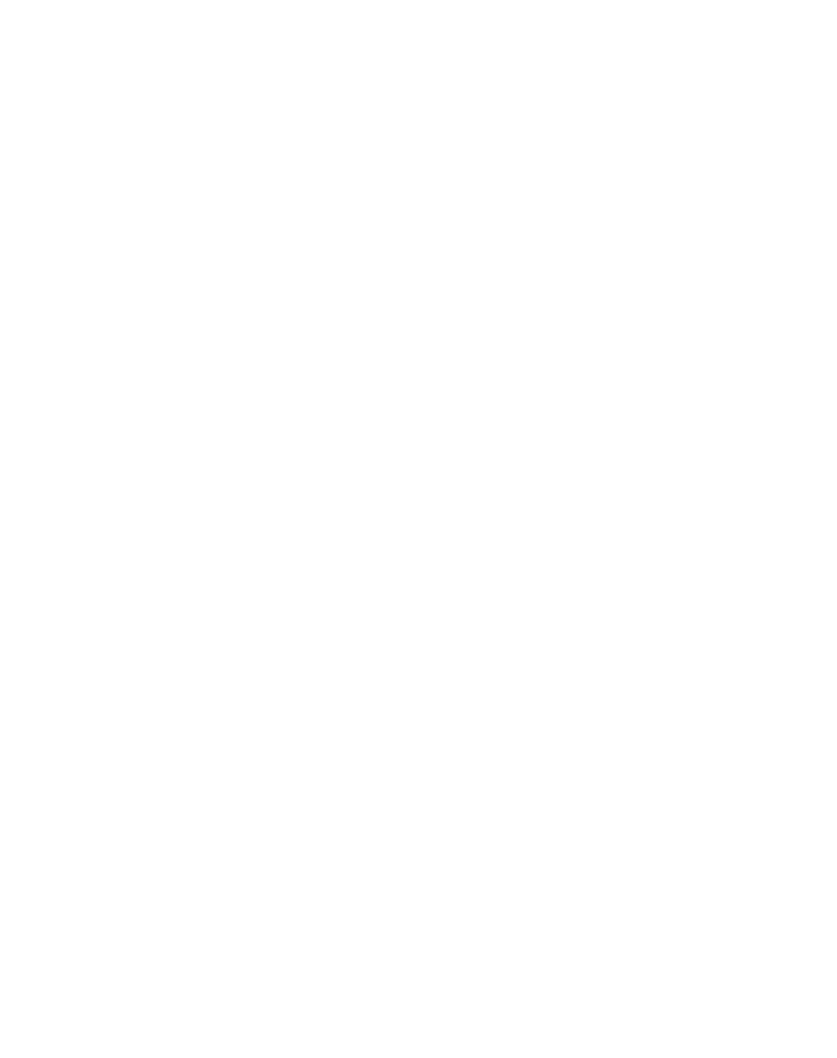
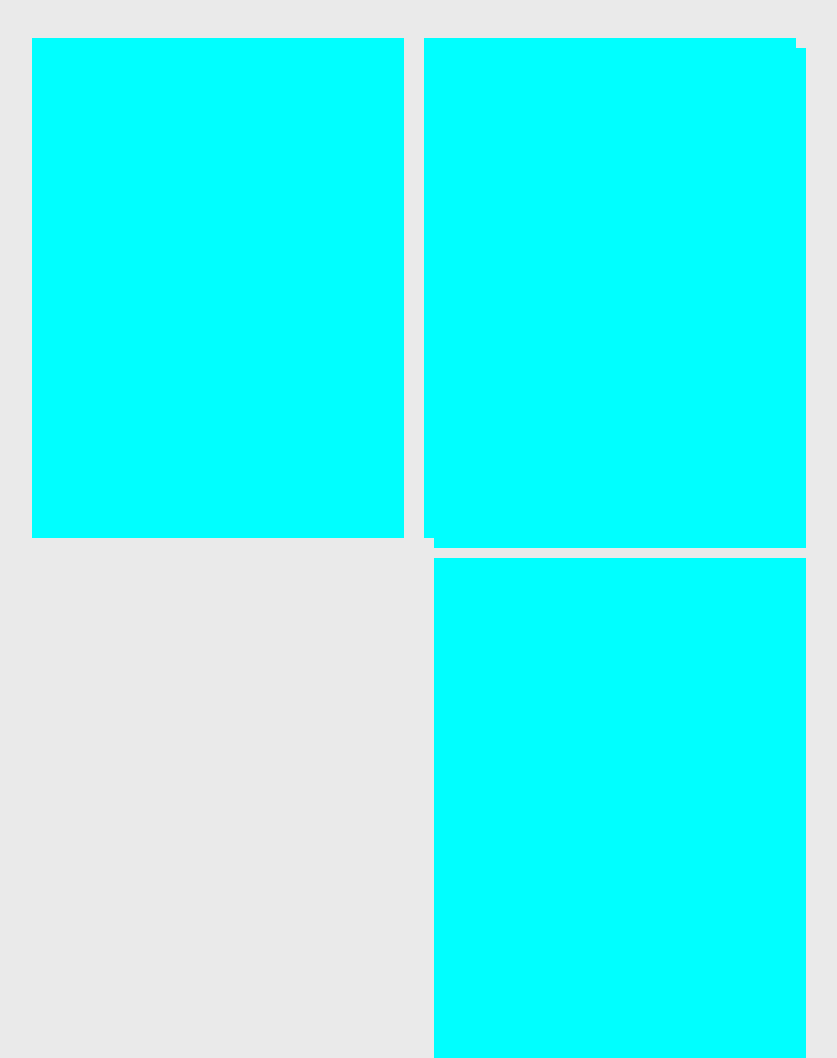
Before and after one commit to mateusz-mudry/homework_1, a plain HTML site: page index.html in a window 1280 px wide. Shown: the whole page, without its empty margins (6-843 px from the left). Before the commit the page ends 800 px from the top, so only its background shows below. Drawn offline with Linux system fonts and the light colour scheme.

Commit message:
Boxes created in index.html

```diff
--- a/index.html
+++ b/index.html
@@ -7,5 +7,13 @@
     <title>Homework 1</title>
     <link rel="stylesheet" href="styles.css" />
   </head>
-  <body></body>
+  <body>
+    <div class="container">
+      <div class="box1"></div>
+      <div>
+        <div class="box2"></div>
+        <div class="box3"></div>
+      </div>
+    </div>
+  </body>
 </html>
--- a/styles.css
+++ b/styles.css
@@ -0,0 +1,16 @@
+body {
+  font-family: Gotham;
+  background-color: #eaeaea;
+}
+
+.container {
+  padding: 20px;
+  display: flex;
+}
+
+.container div {
+  background-color: aqua;
+  height: 500px;
+  width: 372px;
+  margin: 10px;
+}
```
